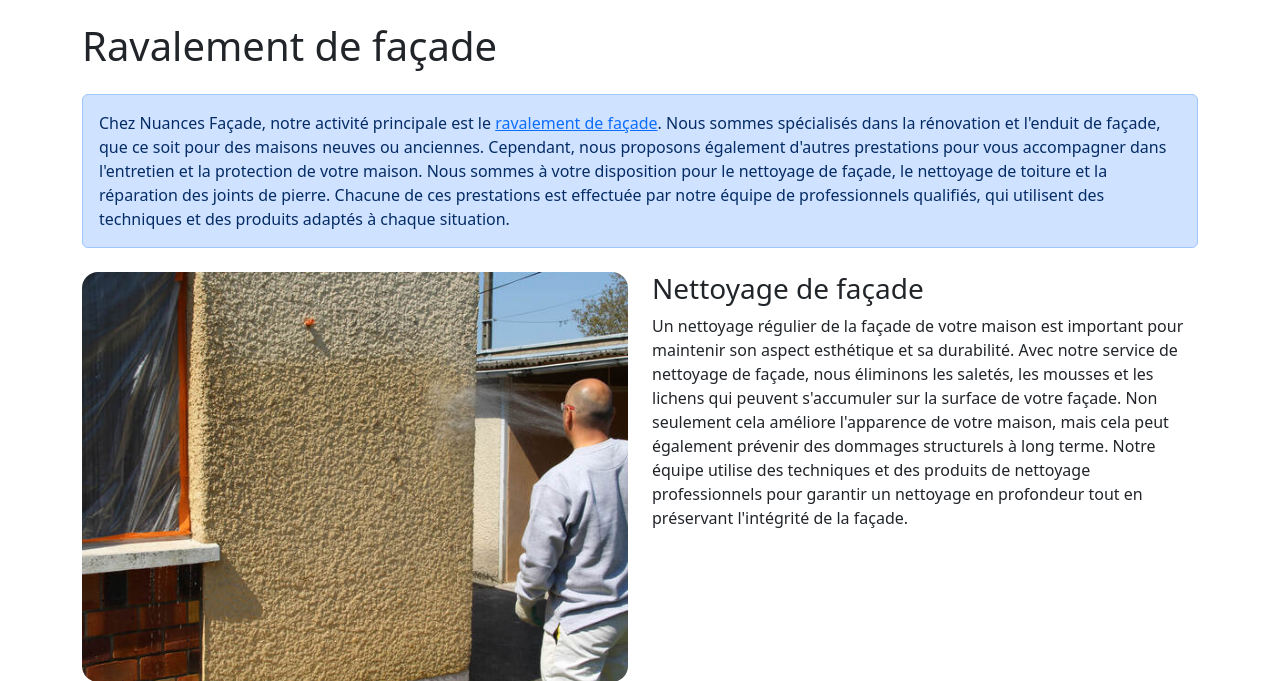
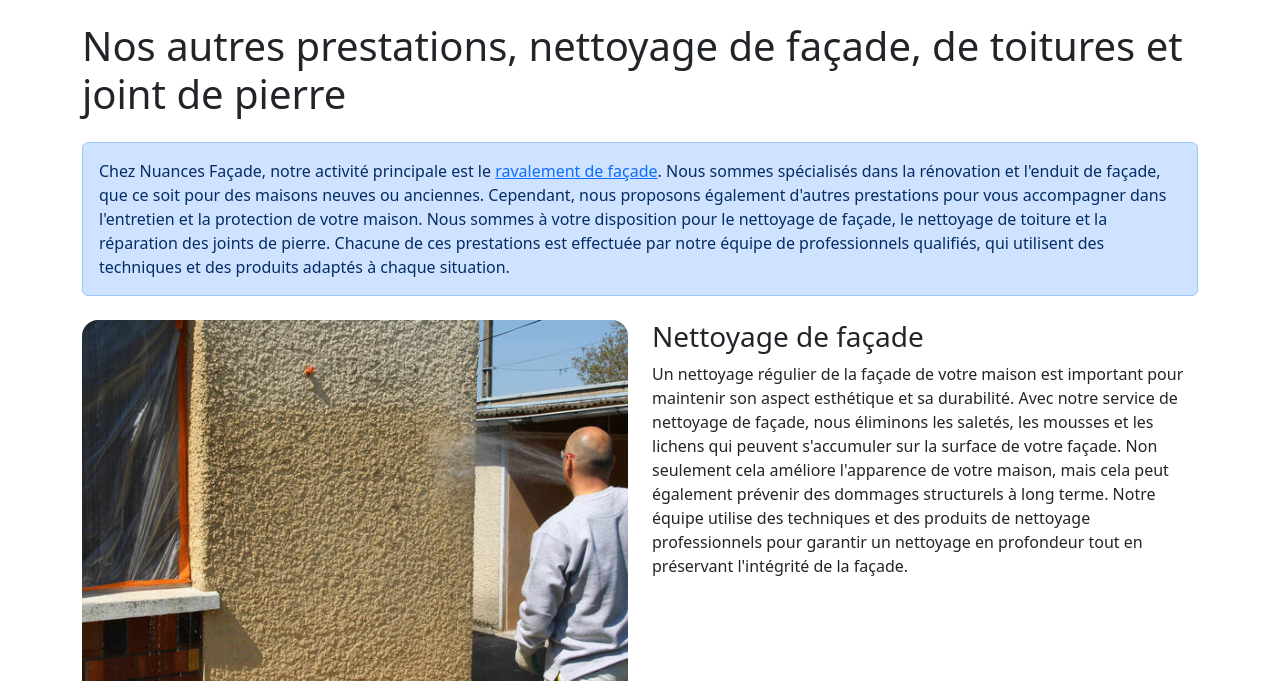
Before and after one commit to bougassaa/nuances-facade, a PHP site: page /prestations in a window 1280 px wide. Shown: the part 64-745 px from the top of the page. Run offline with PHP 8.4, Linux system fonts and the light colour scheme.

Commit message:
change prestation title

```diff
--- a/prestations.php
+++ b/prestations.php
@@ -4,7 +4,7 @@ $description = "Nuances Façade - Ravalement de façade et nettoyage facade, net
 include_once "layouts/header.php"
 ?>
 <div class="container container-min-height navbar-offset py-3">
-    <h1>Ravalement de façade</h1>
+    <h1>Nos autres prestations, nettoyage de façade, de toitures et joint de pierre</h1>
 
     <div class="alert alert-primary my-4">
         Chez Nuances Façade, notre activité principale est le <a href="/ravalement-facade">ravalement de façade</a>. Nous sommes spécialisés dans la rénovation et l'enduit de façade,
```
